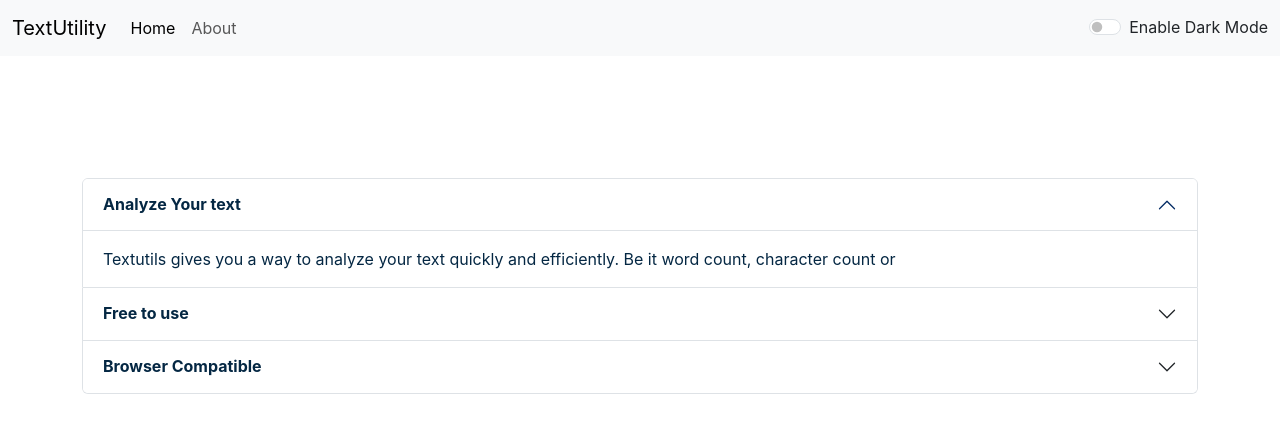
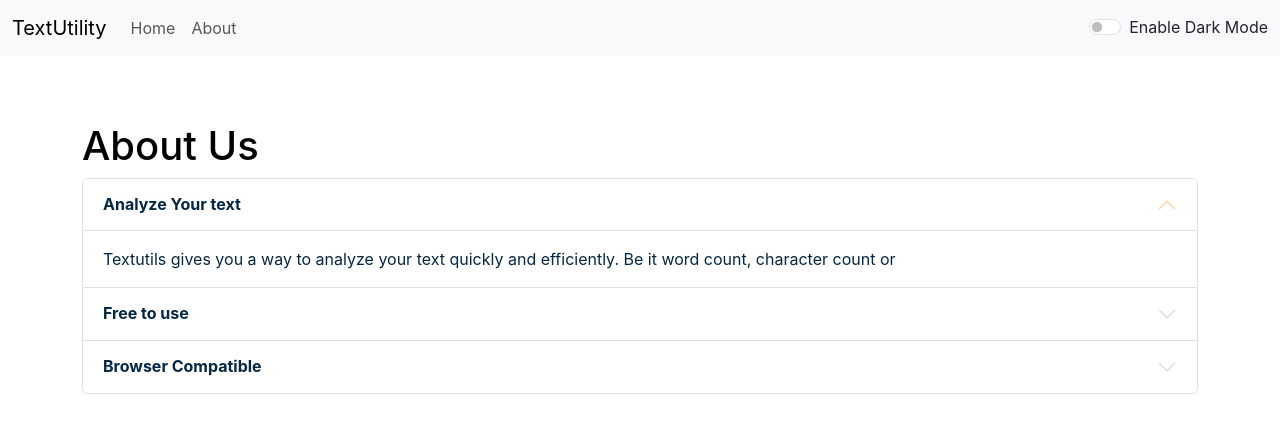
Before and after one commit to coder1311/P1_TextUtility, a React (Create React App) app: page /about in a window 1280 px wide. Shown: the top 432 px of the page. Built offline with nearby package versions, Linux system fonts and the light colour scheme.

Commit message:
final fixes

```diff
--- a/src/components/About.js
+++ b/src/components/About.js
@@ -9,7 +9,7 @@
 
   return (
     <div className="container my-3">
-      <h1 style={{color: 'white'}}>About Us</h1>
+      <h1 style={{color: props.mode === 'dark'?'white' : 'black',}}>About Us</h1>
       <div className="accordion" id="accordionExample">
         <div className="accordion-item">
           <h2 className="accordion-header">
--- a/src/components/Navbar.js
+++ b/src/components/Navbar.js
@@ -24,7 +24,7 @@
           <div className="collapse navbar-collapse" id="navbarSupportedContent">
             <ul className="navbar-nav me-auto mb-2 mb-lg-0">
               <li className="nav-item">
-                <Link className="nav-link active" aria-current="page" to="/">
+                <Link className="nav-link" aria-current="page" to="/">
                   Home
                 </Link>
               </li>
@@ -34,17 +34,6 @@
                 </Link>
               </li>
             </ul>
-            {/* <form className="d-flex" role="search">
-              <input
-                className="form-control me-2"
-                type="search"
-                placeholder="Search"
-                aria-label="Search"
-              />
-              <button className="btn btn-outline-primary" type="submit">
-                Search
-              </button>
-            </form> */}
             <div className={`form-check form-switch text-${props.mode==='light'?'dark':'light'}`}>
               <input className="form-check-input" onClick={props.toggleMode} type="checkbox" role="switch" id="flexSwitchCheckDefault" />
               <label className="form-check-label" htmlFor="flexSwitchCheckDefault">Enable Dark Mode</label>
--- a/src/components/TextForm.js
+++ b/src/components/TextForm.js
@@ -27,11 +27,7 @@
     }
 
     const handleCopy = () => {
-      let text = document.getElementById("myBox");
-      text.select();
-      text.setSelectionRange(0, 9999);
-      navigator.clipboard.writeText(text.value);
-      document.getSelection().removeAllRanges();
+      navigator.clipboard.writeText(text);
       props.showAlert("Copied to Clipboard", "success");
     }
 
@@ -59,7 +55,7 @@
       <button className="btn btn-primary mx-1 my-1" disabled={text.length===0} onClick={handleExtraSpaces}>Remove extra spaces</button>
       <div className="container my-5" style={{color: props.mode==='dark'?'white':'black'}}>
         <h2>Text Summary</h2>
-        <p>{text.split(" ").filter((ele) => {return ele.length!==0}).length} Words and {text.length} Characters</p>
+        <p>{text.split(/\s+/).filter((element)=>{return element.length!==0}).length} words and {text.length} characters</p>
         <p>{0.008 * text.split(" ").filter((ele) => {return ele.length!==0}).length} Minutes read</p>
         <h2>Preview</h2>
         <p>{text.length>0?text:"Nothing to preview"}</p>
--- a/src/index.css
+++ b/src/index.css
@@ -11,3 +11,7 @@
   font-family: source-code-pro, Menlo, Monaco, Consolas, 'Courier New',
     monospace;
 }
+
+.accordion-button::after {
+  filter: invert(1);
+}
```
